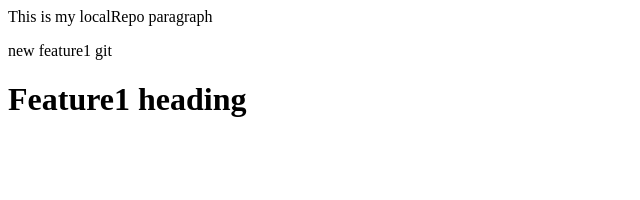
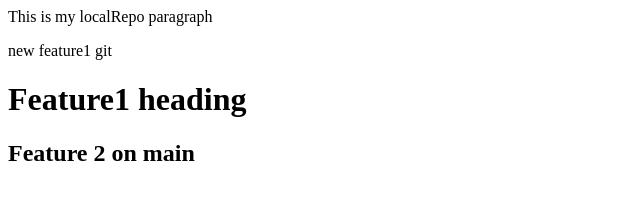
Before and after one commit to SACHIN9028/localrepo, a plain HTML site: page index.html in a window 1280 px wide. Shown: the whole page, without its empty margins (0-640 px from the left). Drawn offline with Linux system fonts and the light colour scheme.

Commit message:
feature2 added in main

```diff
--- a/index.html
+++ b/index.html
@@ -1,3 +1,4 @@
 <p>This is my localRepo paragraph</p>
 <p>new feature1 git</p>
 <h1>Feature1 heading</h1>
+<h2>Feature 2 on main</h2>
```
